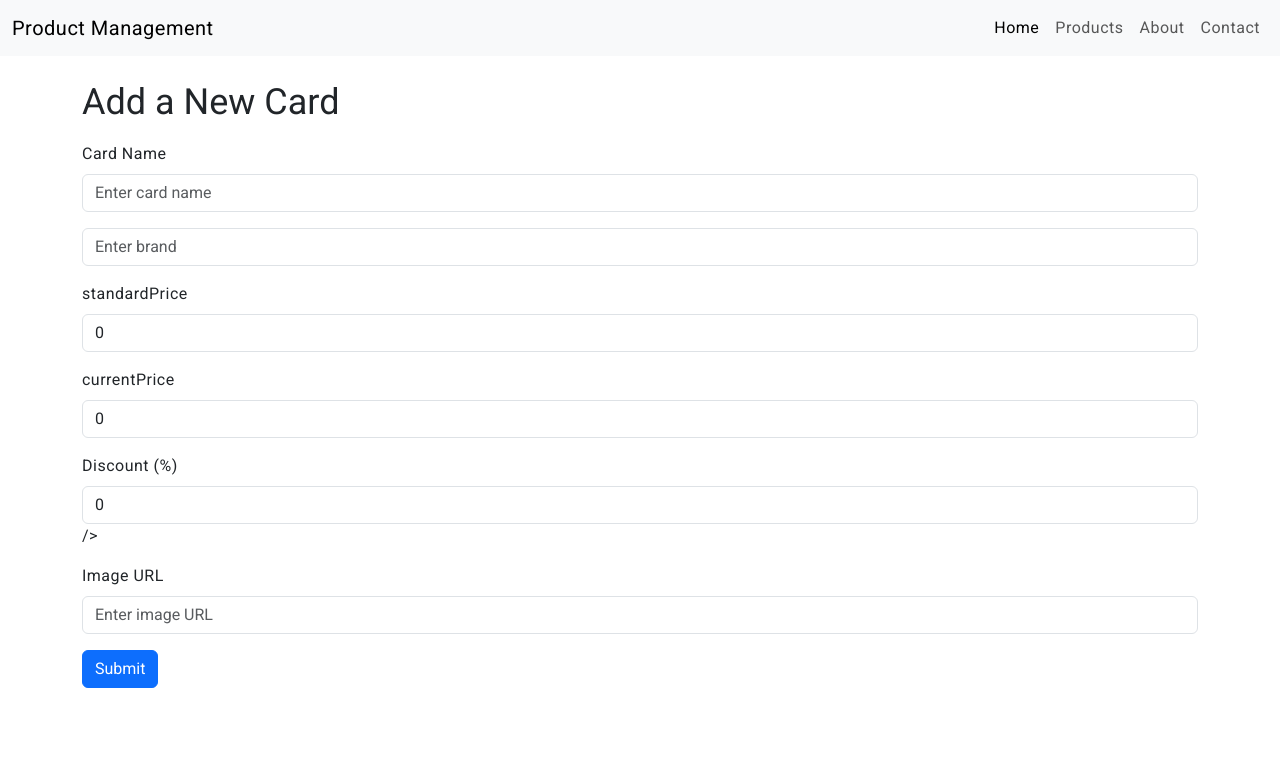
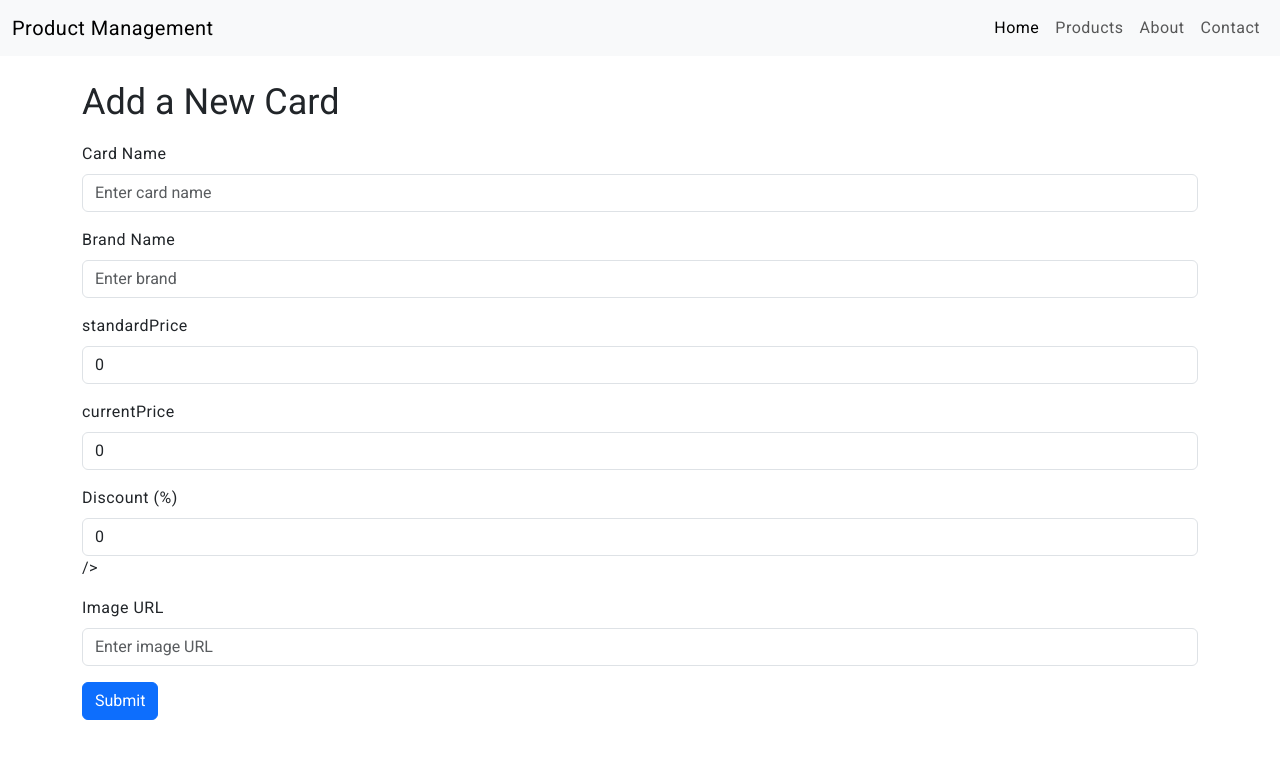
Before and after one commit to OmairKhn/Angular-latest, an Angular app: page /add-product in a window 1280 px wide. Shown: the top 758 px of the page. Built offline with nearby package versions, Linux system fonts and the light colour scheme.

Commit message:
correction in add form

```diff
--- a/src/app/component/add-product/add-product.component.html
+++ b/src/app/component/add-product/add-product.component.html
@@ -11,6 +11,7 @@
         placeholder="Enter card name"
       />
     </div>
+    <label for="name" class="form-label">Brand Name</label>
 
     <div class="mb-3">
 
```
